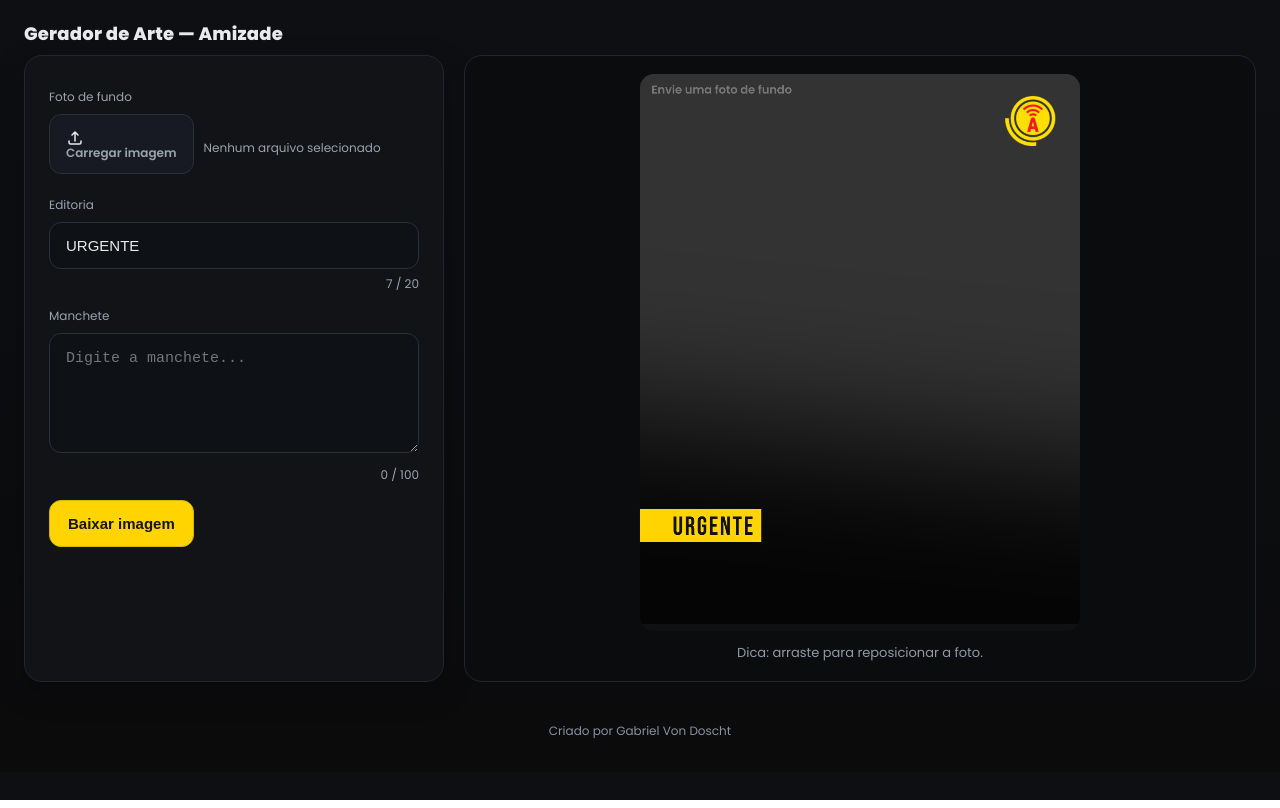
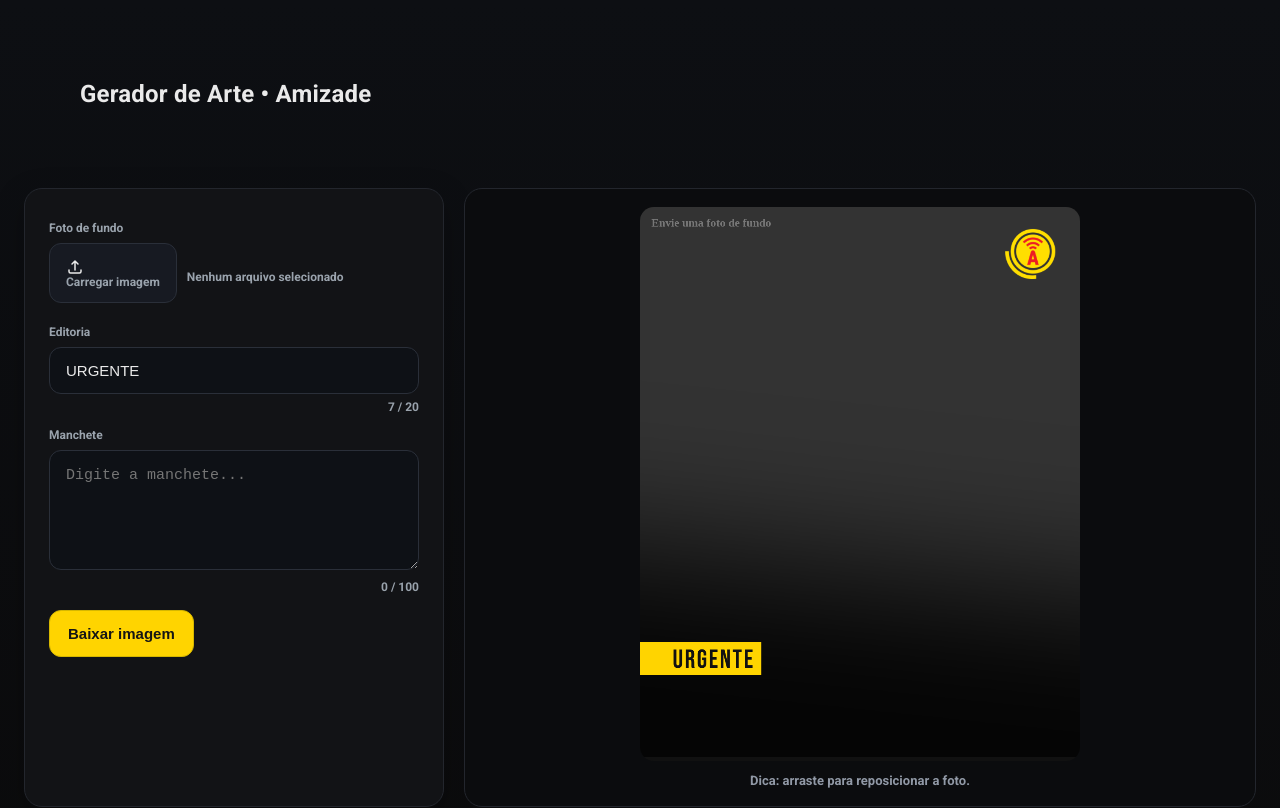
Before and after one commit to vondoscht/geradorAmizade, a website: page public/index.html in a window 1280 px wide. Shown: the top 808 px of the page. Drawn offline with Linux system fonts and the light colour scheme.

Commit message:
Update index.html

```diff
--- a/public/index.html
+++ b/public/index.html
@@ -3,7 +3,7 @@
 <head>
   <meta charset="utf-8" />
   <meta name="viewport" content="width=device-width, initial-scale=1" />
-  <title>Gerador de Arte — Amizade</title>
+  <title>Gerador de Arte • Amizade</title>
   <link href="https://fonts.googleapis.com/css2?family=Bebas+Neue&family=Roboto:ital,wght@0,700;1,700&family=Poppins:wght@400;600;800&display=swap" rel="stylesheet">
   <style>
     :root{
@@ -11,9 +11,9 @@
       --line:#23262d; --field:#0e1116; --ring:#2f5aff; --ring-alpha:0.35;
     }
     *{box-sizing:border-box}
-    body{margin:0;background:linear-gradient(180deg,#0d0f13,#0b0b0c);color:var(--ink);font-family:"Poppins",system-ui,-apple-system,Segoe UI,Roboto,Arial,sans-serif}
-    header{padding:20px 24px 8px;display:flex;align-items:center;gap:12px}
-    header h1{font-size:18px;margin:0;font-weight:800;letter-spacing:.2px}
+    body{margin:0;background:linear-gradient(180deg,#0d0f13,#0b0b0c);color:var(--ink);font-family:"Roboto",system-ui,-apple-system,Segoe UI,Roboto,Arial,sans-serif}
+    header{padding:80px;display:flex;align-items:center;gap:12px}
+    header h1{font-size:24px;margin:0;font-weight:700;letter-spacing:.2px}
     .app{display:grid;grid-template-columns:420px 1fr;gap:20px;padding:0 24px 24px}
     @media (max-width: 980px){ .app{grid-template-columns:1fr} }
 
@@ -60,10 +60,10 @@
 
     /* Rodapé (sem sublinhado) */
     .credits{
-      text-align:center;
+      text-align:left;
       font-size:12px;
       color:#8892a0;
-      padding:16px 0 32px;
+      padding:80px 0 32px;
     }
     .credits a{
       color:#8892a0;
@@ -96,7 +96,7 @@
 </head>
 <body>
   <header>
-    <h1>Gerador de Arte — Amizade</h1>
+    <h1>Gerador de Arte • Amizade</h1>
   </header>
 
   <div class="app">
```
